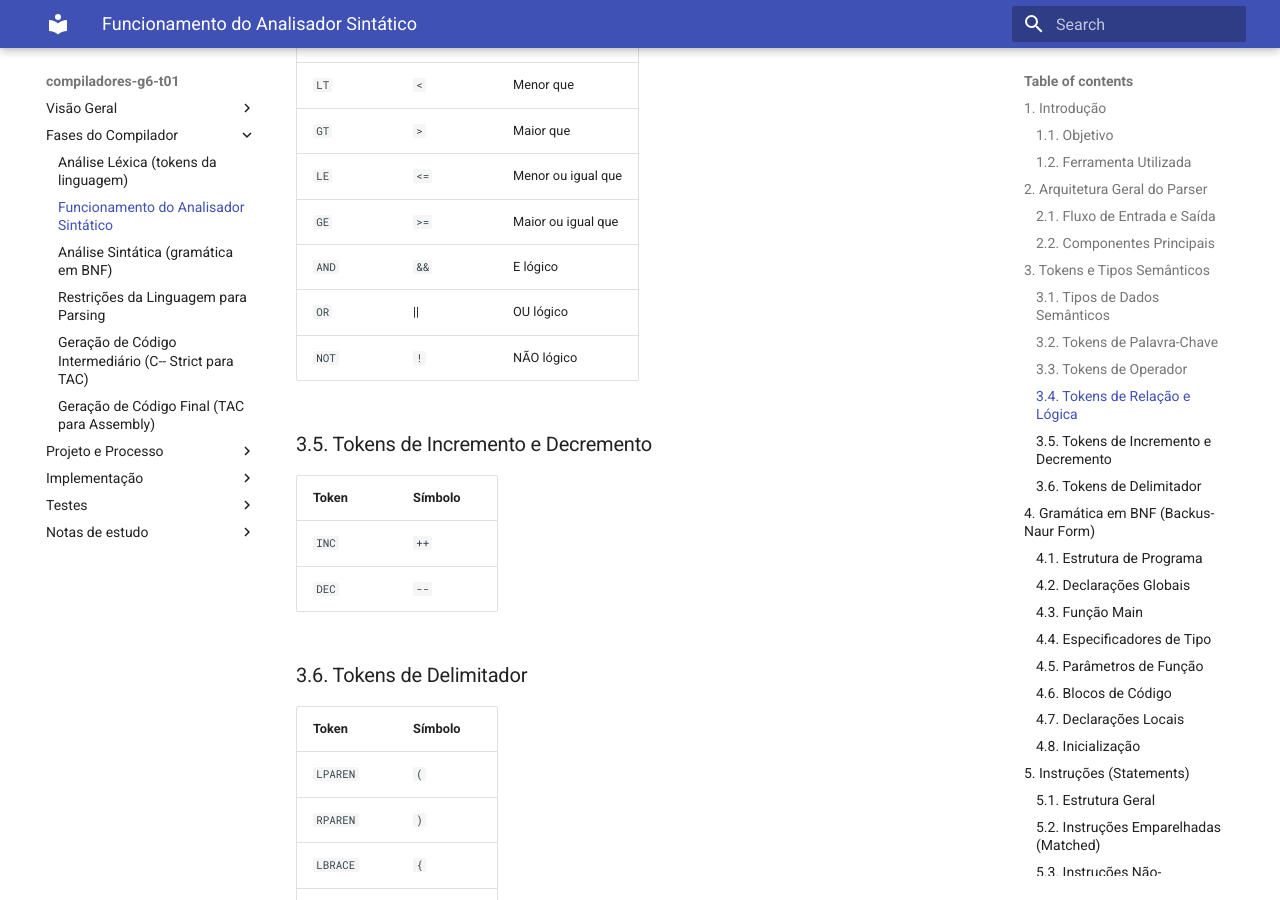
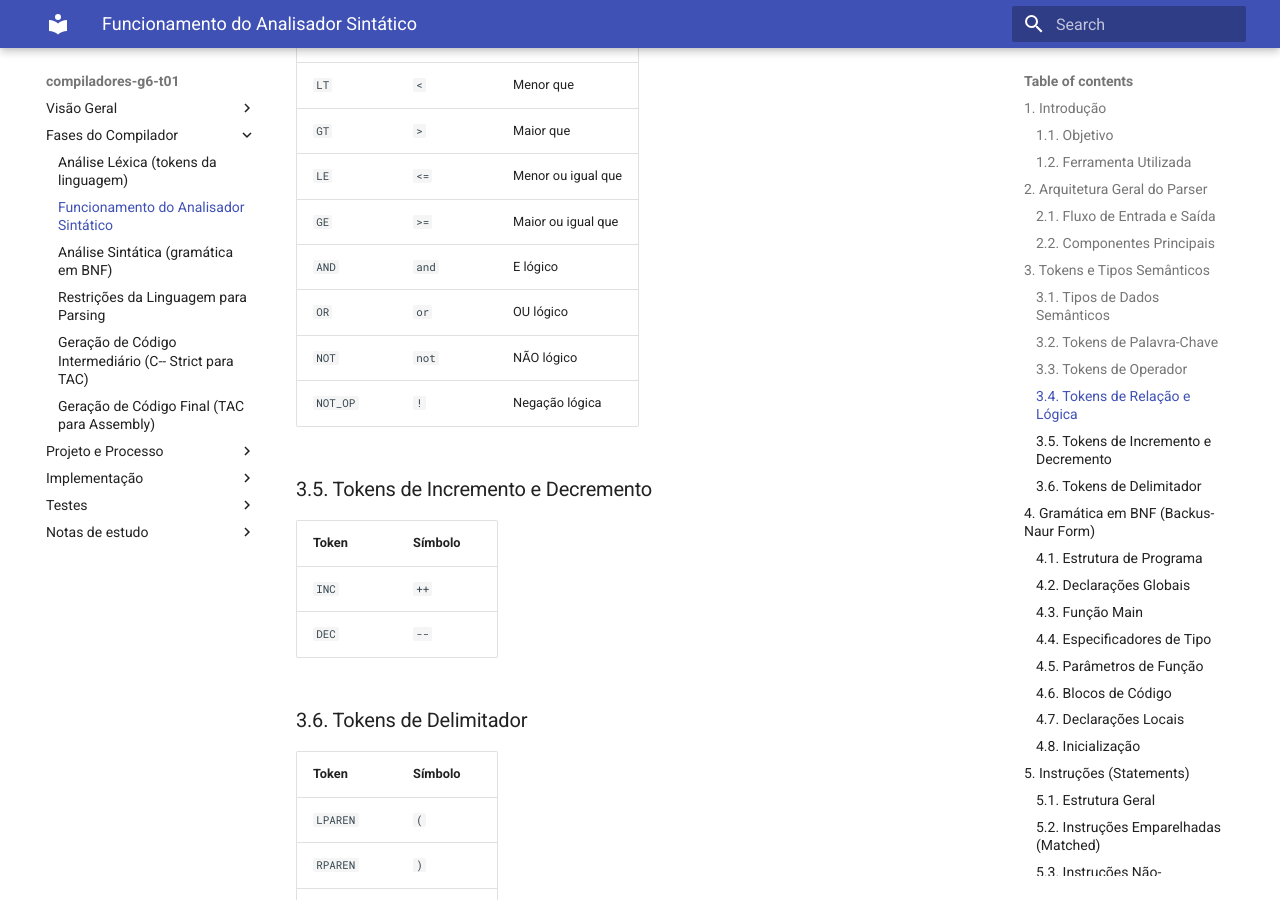
Before and after one commit to Compiladores-2026-1/Compiladores-G6-T01, an MkDocs documentation site: the page built from docs/funcionamento_parser.md, in a window 1280 px wide and 900 px high, scrolled down 2835 px. Built offline with MkDocs 1.6.1 and Material for MkDocs 9.7.7, drawn with Linux system fonts in a browser that asks for light colours.

Commit message:
Update docs/funcionamento_parser.md
Co-authored-by: Copilot <175728472+Copilot@users.noreply.github.com>

```diff
--- a/docs/funcionamento_parser.md
+++ b/docs/funcionamento_parser.md
@@ -96,9 +96,10 @@ O parser utiliza a seguinte união de tipos para armazenar valores dos tokens:
 | `GT` | `>` | Maior que |
 | `LE` | `<=` | Menor ou igual que |
 | `GE` | `>=` | Maior ou igual que |
-| `AND` | `&&` | E lógico |
-| `OR` | \|\| | OU lógico |
-| `NOT` | `!` | NÃO lógico |
+| `AND` | `and` | E lógico |
+| `OR` | `or` | OU lógico |
+| `NOT` | `not` | NÃO lógico |
+| `NOT_OP` | `!` | Negação lógica |
 
 ### 3.5. Tokens de Incremento e Decremento
 
```
